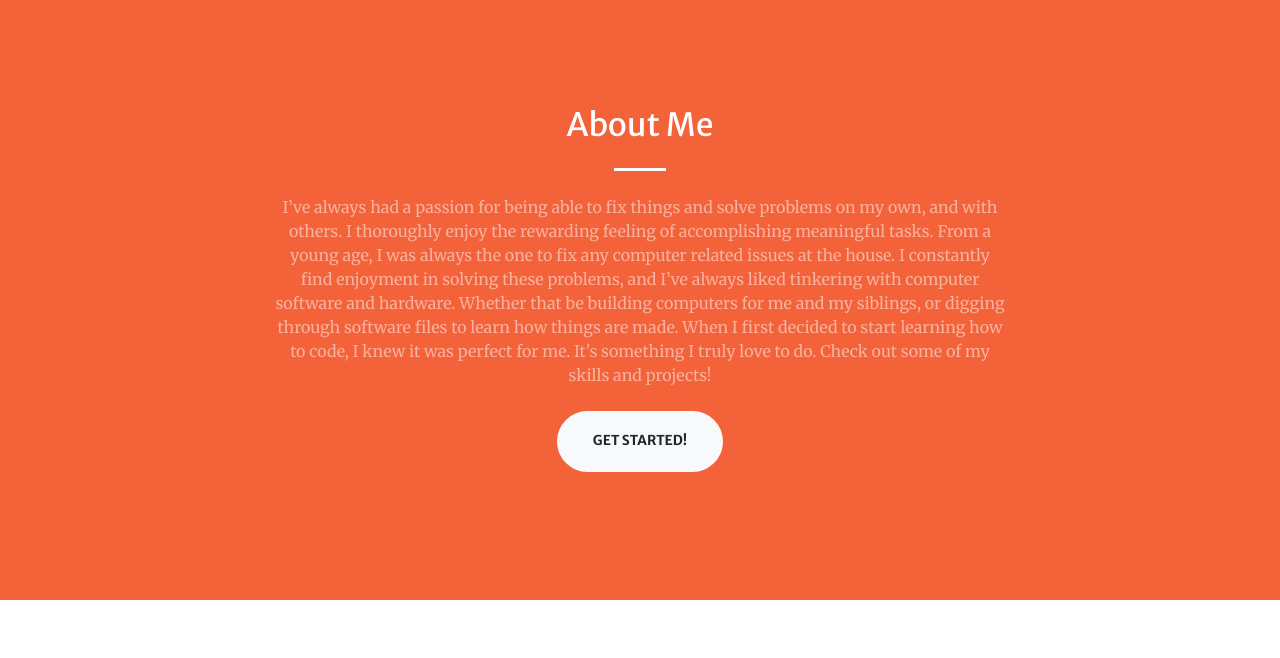
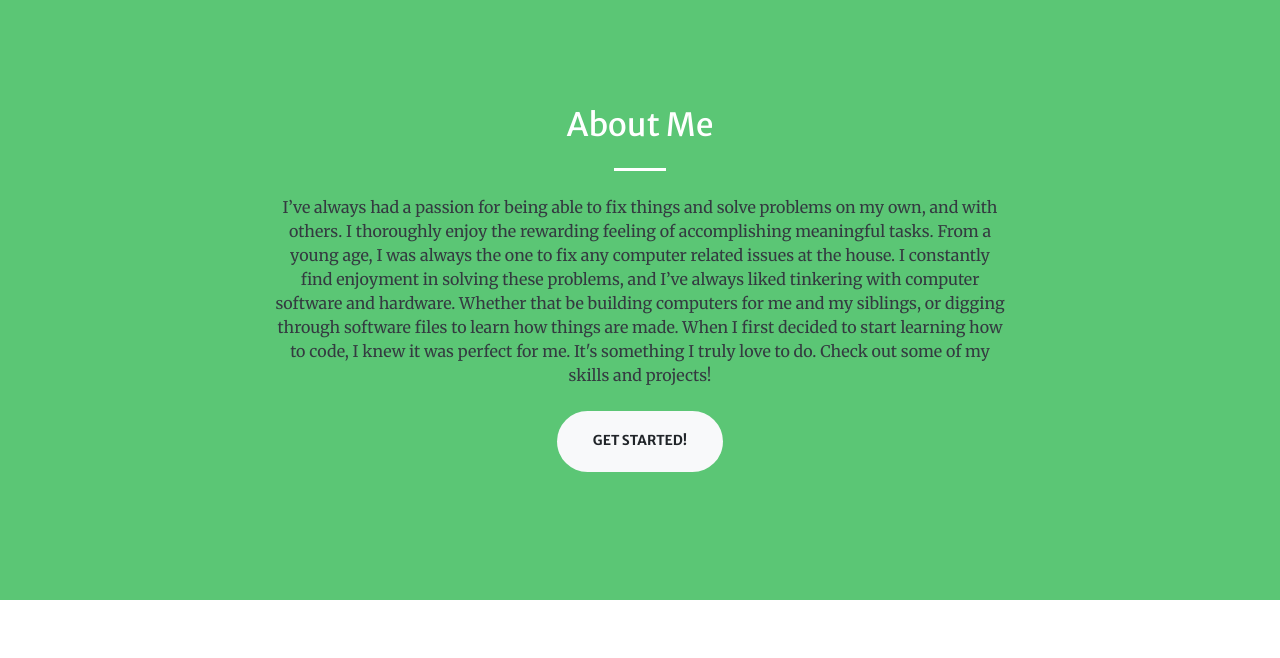
Before and after one commit to hjsharkey23/my-portfolio, a website with bundled scripts: page index.html in a window 1280 px wide. Shown: the part 822-1480 px from the top of the page. Built offline with nearby package versions, Linux system fonts and the light colour scheme.

Commit message:
Changes theme color
-Changes theme color from orange to green
- Updates copyright in footer

```diff
--- a/index.html
+++ b/index.html
@@ -76,7 +76,7 @@
         <div class="col-lg-8 text-center">
           <h2 class="text-white mt-0">About Me</h2>
           <hr class="divider light my-4">
-          <p class="text-white-50 mb-4"> I’ve always had a passion for being able to fix things and solve problems on my own, and with others. I thoroughly enjoy the rewarding feeling of accomplishing meaningful tasks. From a young age, I was always the one to fix any computer related issues at the house. I constantly find enjoyment in solving these problems, and I’ve always liked tinkering with computer software and hardware. Whether that be building computers for me and my siblings, or digging through software files to learn how things are made. When I first decided to start learning how to code, I knew it was perfect for me. It's something I truly love to do. Check out some of my skills and projects!</p>
+          <p class="text-dark mb-4"> I’ve always had a passion for being able to fix things and solve problems on my own, and with others. I thoroughly enjoy the rewarding feeling of accomplishing meaningful tasks. From a young age, I was always the one to fix any computer related issues at the house. I constantly find enjoyment in solving these problems, and I’ve always liked tinkering with computer software and hardware. Whether that be building computers for me and my siblings, or digging through software files to learn how things are made. When I first decided to start learning how to code, I knew it was perfect for me. It's something I truly love to do. Check out some of my skills and projects!</p>
           <a class="btn btn-light btn-xl js-scroll-trigger" href="#services">Get Started!</a>
         </div>
       </div>
@@ -266,7 +266,7 @@
   <!-- Footer -->
   <footer class="bg-light py-5">
     <div class="container">
-      <div class="small text-center text-muted">Copyright &copy; 2019 - Start Bootstrap</div>
+      <div class="small text-center text-muted">Copyright &copy; 2019 - Hayden Sharkey</div>
     </div>
   </footer>
 
--- a/scss/_variables.scss
+++ b/scss/_variables.scss
@@ -3,11 +3,11 @@
 // Color overrides
 
 // Set a custom color
-$orange: #f4623a !default;
+$hayden: #5bc675 !default;
 $brown: #5c4d42 !default;
 
 // Set primary color to orange
-$primary: $orange !default;
+$primary: $hayden !default;
 
 // Font overrides
 $font-family-sans-serif: "Merriweather Sans", -apple-system, BlinkMacSystemFont, "Segoe UI", Roboto, "Helvetica Neue", Arial, "Noto Sans", sans-serif, "Apple Color Emoji", "Segoe UI Emoji", "Segoe UI Symbol", 'Noto Color Emoji' !default;
```
Also changed, not shown: css/creative.css, css/creative.min.css.
